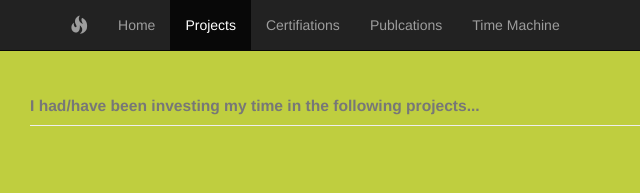
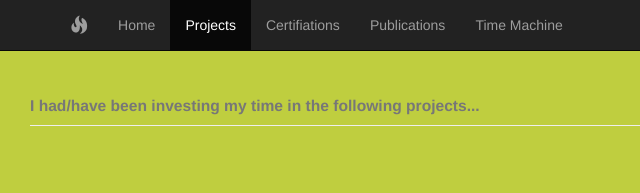
Before and after one commit to gitvivekgupta/vg, a plain HTML site: page view/projects.html in a window 1280 px wide. Shown: the top 193 px of the page, 0-640 px from the left. Drawn offline with Linux system fonts and the light colour scheme; files whose address does not match are found by name.

Commit message:
Update projects.html

```diff
--- a/view/projects.html
+++ b/view/projects.html
@@ -68,7 +68,7 @@
                     </li>
 
                     <li>
-                        <a href="publication.html"> Publcations</a>
+                        <a href="publication.html"> Publications</a>
                     </li>
 
                     <li>
```
